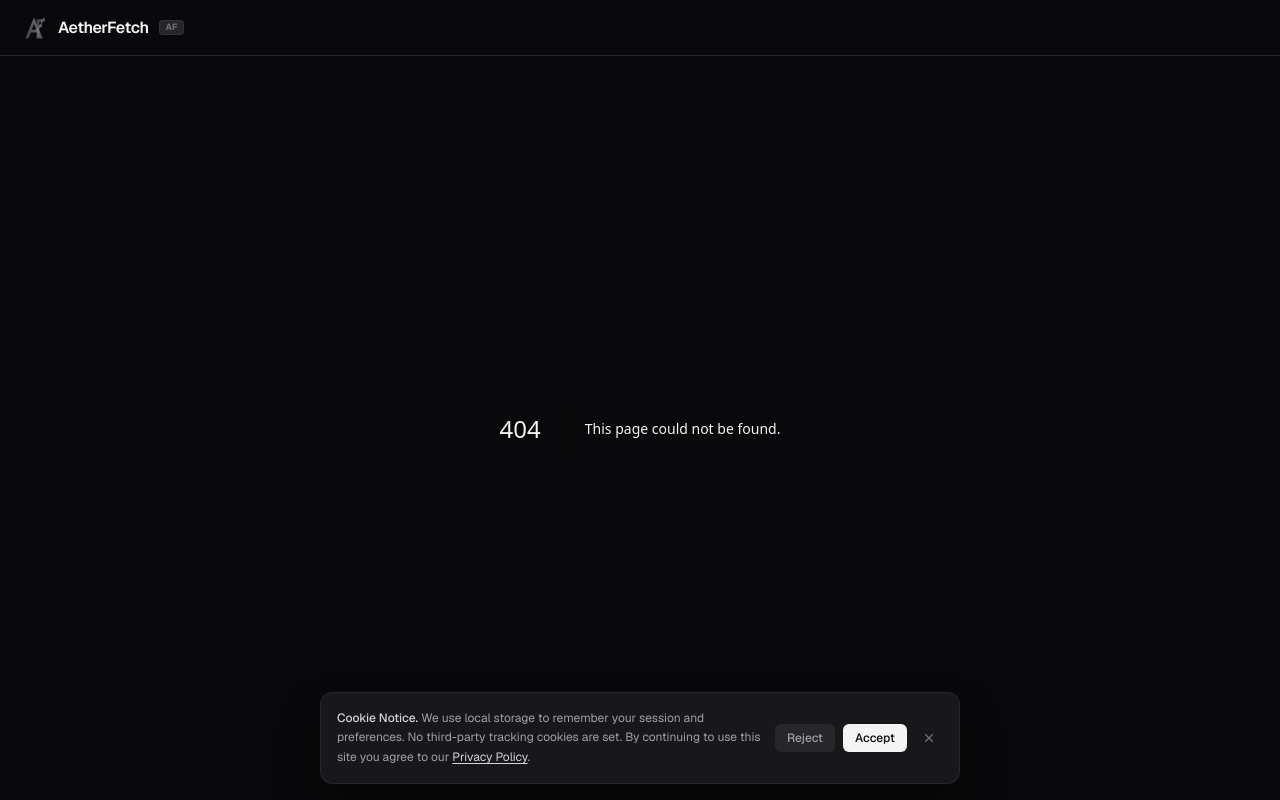
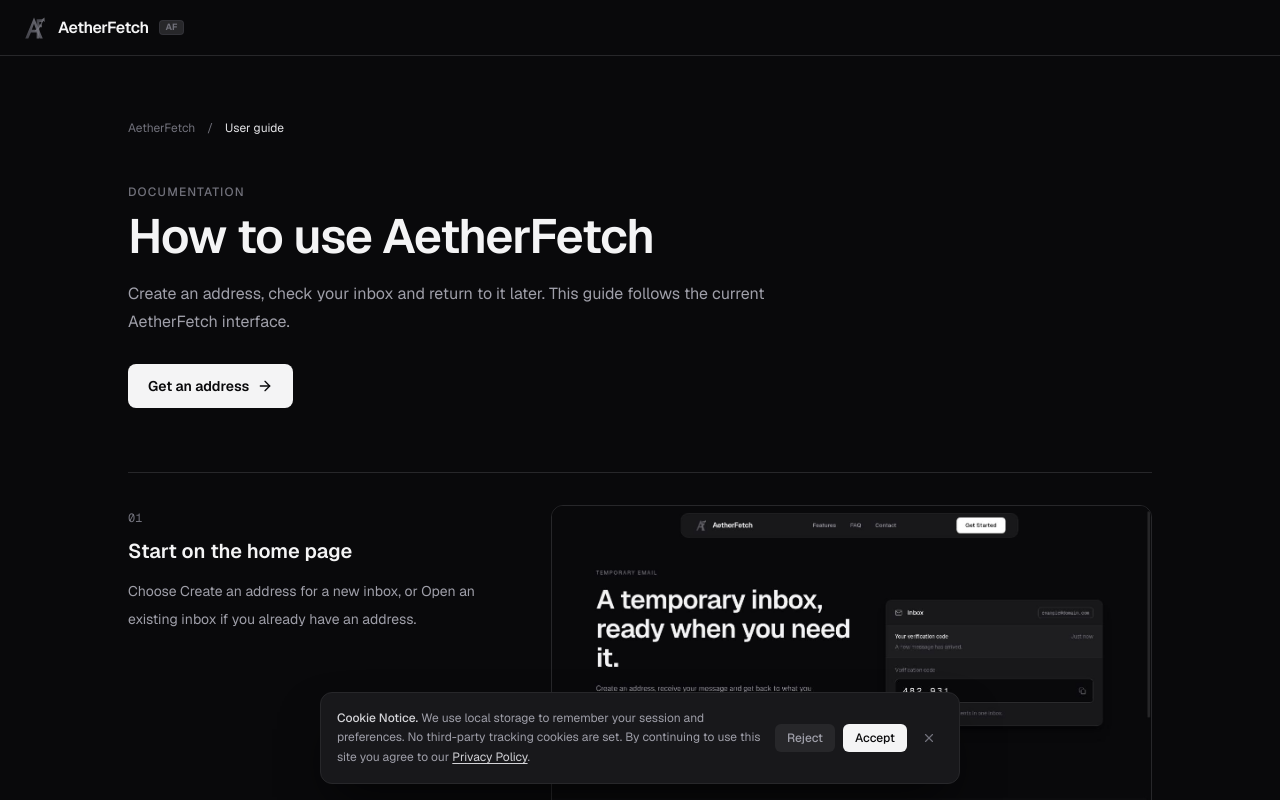
Before and after one commit to qbpg/AetherFetch, a Next.js app: page /docs in a window 1280 px wide. Before the commit this address had no page. Built offline with nearby package versions, Linux system fonts and the light colour scheme.

Commit message:
docs: add screenshot-based user guide

```diff
--- /dev/null
+++ b/src/app/docs/page.tsx
@@ -0,0 +1,99 @@
+import type { Metadata } from "next";
+import Image from "next/image";
+import Link from "next/link";
+import { ArrowRight, Copy, Inbox, Mail, RefreshCw } from "lucide-react";
+
+export const metadata: Metadata = {
+  title: "User Guide | AetherFetch",
+  description: "A step-by-step guide to creating a temporary email address, opening your inbox and managing accounts with AetherFetch.",
+  alternates: { canonical: "/docs" },
+};
+
+const steps = [
+  {
+    number: "01",
+    title: "Start on the home page",
+    description: "Choose Create an address for a new inbox, or Open an existing inbox if you already have an address.",
+    image: "/docs/home.jpg",
+    alt: "AetherFetch home page with Create an address and Open an existing inbox buttons",
+  },
+  {
+    number: "02",
+    title: "Create an address",
+    description: "On the Register screen, enter a username and select an available domain. Set a password and, if you want, a label. You can also use Generate random credentials. Then select Create account.",
+    image: "/docs/register.jpg",
+    alt: "AetherFetch Register screen showing the username, domain, password and Create account controls",
+  },
+  {
+    number: "03",
+    title: "Sign in later",
+    description: "Use the full email address and its password on the Login screen to reopen an existing inbox. Keep these details somewhere safe if you need the address again.",
+    image: "/docs/login.jpg",
+    alt: "AetherFetch Login screen with fields for the full email address and password",
+  },
+];
+
+export default function DocsPage() {
+  return (
+    <main className="flex-1 overflow-y-auto bg-[#09090b] px-5 py-12 text-zinc-100 sm:py-16">
+      <div className="mx-auto max-w-5xl">
+        <nav className="mb-12 flex flex-wrap items-center gap-3 text-xs text-zinc-500">
+          <Link href="/" className="hover:text-zinc-200">AetherFetch</Link>
+          <span>/</span>
+          <span className="text-zinc-200">User guide</span>
+        </nav>
+        <div className="max-w-2xl">
+          <p className="mb-3 text-xs font-medium uppercase tracking-widest text-zinc-500">Documentation</p>
+          <h1 className="text-4xl font-semibold tracking-tight sm:text-5xl">How to use AetherFetch</h1>
+          <p className="mt-5 text-base leading-7 text-zinc-400">Create an address, check your inbox and return to it later. This guide follows the current AetherFetch interface.</p>
+          <Link href="/register" className="mt-7 inline-flex items-center gap-2 rounded-lg bg-zinc-100 px-5 py-3 text-sm font-semibold text-zinc-950 hover:bg-white">Get an address <ArrowRight className="h-4 w-4" /></Link>
+        </div>
+
+        <div className="mt-16 space-y-20">
+          {steps.map((step) => (
+            <section key={step.number} className="border-t border-zinc-800 pt-8">
+              <div className="grid gap-8 lg:grid-cols-[0.65fr_1fr] lg:items-start">
+                <div>
+                  <span className="font-mono text-xs text-zinc-500">{step.number}</span>
+                  <h2 className="mt-2 text-xl font-semibold">{step.title}</h2>
+                  <p className="mt-3 text-sm leading-7 text-zinc-400">{step.description}</p>
+                </div>
+                <div className="overflow-hidden rounded-xl border border-zinc-800 bg-zinc-900">
+                  <Image src={step.image} alt={step.alt} width={1365} height={935} sizes="(max-width: 1024px) 100vw, 600px" className="h-auto w-full" />
+                </div>
+              </div>
+            </section>
+          ))}
+
+          <section className="border-t border-zinc-800 pt-8">
+            <span className="font-mono text-xs text-zinc-500">04</span>
+            <h2 className="mt-2 text-xl font-semibold">Use the dashboard</h2>
+            <p className="mt-3 max-w-2xl text-sm leading-7 text-zinc-400">Once signed in, your email address appears at the top. Copy it and paste it wherever you want to receive a message. On mobile, use the visible Copy email button. Incoming messages appear in the inbox; select one to read it. Use Refresh if you are waiting for a message.</p>
+            <div className="mt-6 grid gap-3 sm:grid-cols-3">
+              <div className="rounded-lg border border-zinc-800 bg-zinc-900 p-4"><Copy className="h-4 w-4 text-zinc-300" /><h3 className="mt-3 text-sm font-medium">Copy address</h3><p className="mt-1 text-xs leading-5 text-zinc-400">Tap Copy email, or press C on desktop.</p></div>
+              <div className="rounded-lg border border-zinc-800 bg-zinc-900 p-4"><Inbox className="h-4 w-4 text-zinc-300" /><h3 className="mt-3 text-sm font-medium">Read messages</h3><p className="mt-1 text-xs leading-5 text-zinc-400">Open a message to view its contents and verification code.</p></div>
+              <div className="rounded-lg border border-zinc-800 bg-zinc-900 p-4"><RefreshCw className="h-4 w-4 text-zinc-300" /><h3 className="mt-3 text-sm font-medium">Refresh inbox</h3><p className="mt-1 text-xs leading-5 text-zinc-400">Refresh manually if a message has not arrived yet.</p></div>
+            </div>
+          </section>
+
+          <section className="border-t border-zinc-800 pt-8">
+            <span className="font-mono text-xs text-zinc-500">05</span>
+            <h2 className="mt-2 text-xl font-semibold">Switch between accounts</h2>
+            <p className="mt-3 max-w-2xl text-sm leading-7 text-zinc-400">Open Accounts to see addresses saved in this browser. Select one to switch inboxes, use a label to recognize it later, or create another address from the dashboard.</p>
+          </section>
+        </div>
+
+        <aside className="mt-16 rounded-xl border border-zinc-800 bg-zinc-900 p-6 text-sm leading-6 text-zinc-400">
+          <div className="mb-2 flex items-center gap-2 text-zinc-100"><Mail className="h-4 w-4" /><h2 className="font-medium">Before you rely on an address</h2></div>
+          AetherFetch currently uses mail.tm for email delivery. Saved account credentials remain in this browser, and clearing site data can remove them. Temporary addresses are unsuitable for important or long-term accounts.
+        </aside>
+        <footer className="mt-16 flex flex-wrap gap-x-6 gap-y-3 border-t border-zinc-800 py-8 text-xs text-zinc-500">
+          <Link href="/" className="hover:text-zinc-200">Back to AetherFetch</Link>
+          <Link href="/privacy" className="hover:text-zinc-200">Privacy Policy</Link>
+          <a href="mailto:qbpg.sg@outlook.com" className="hover:text-zinc-200">Contact</a>
+          <span>Created by qbpg</span>
+        </footer>
+      </div>
+    </main>
+  );
+}
```
